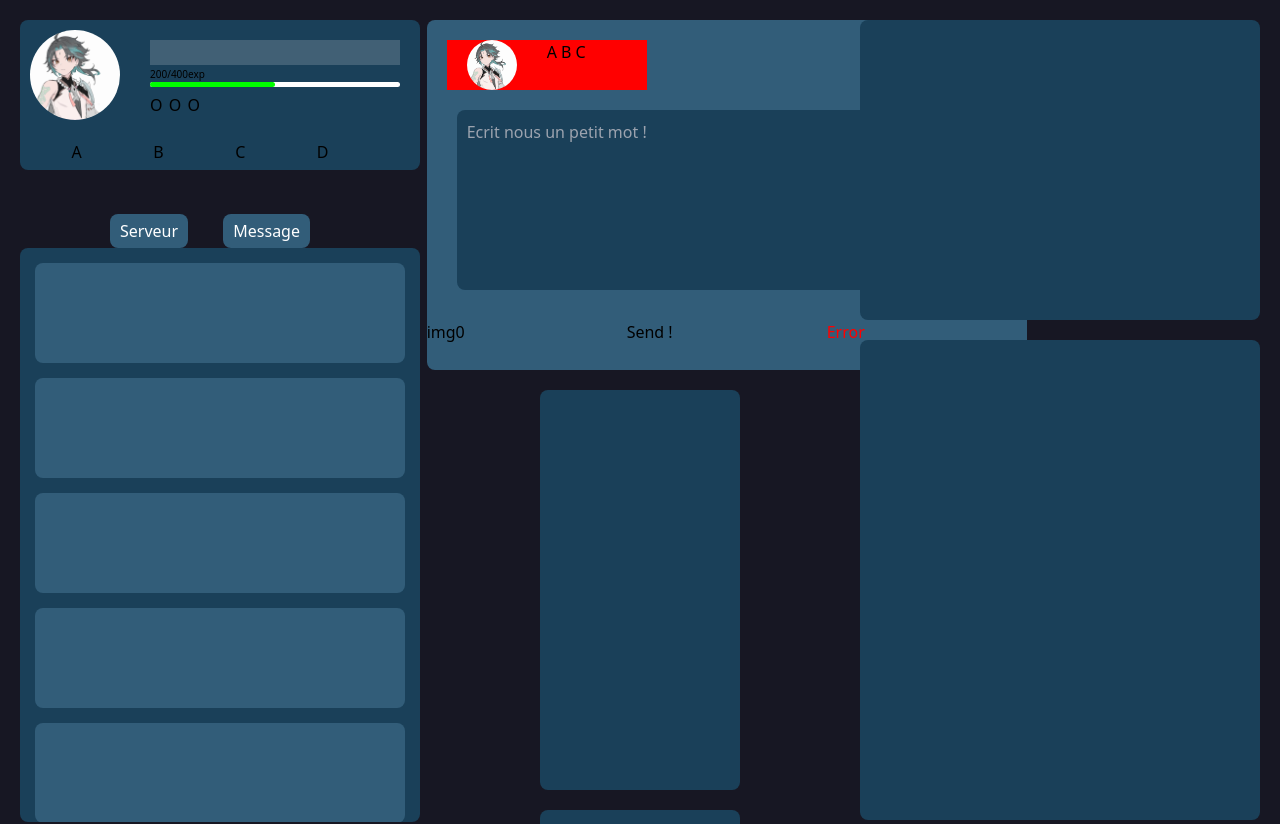
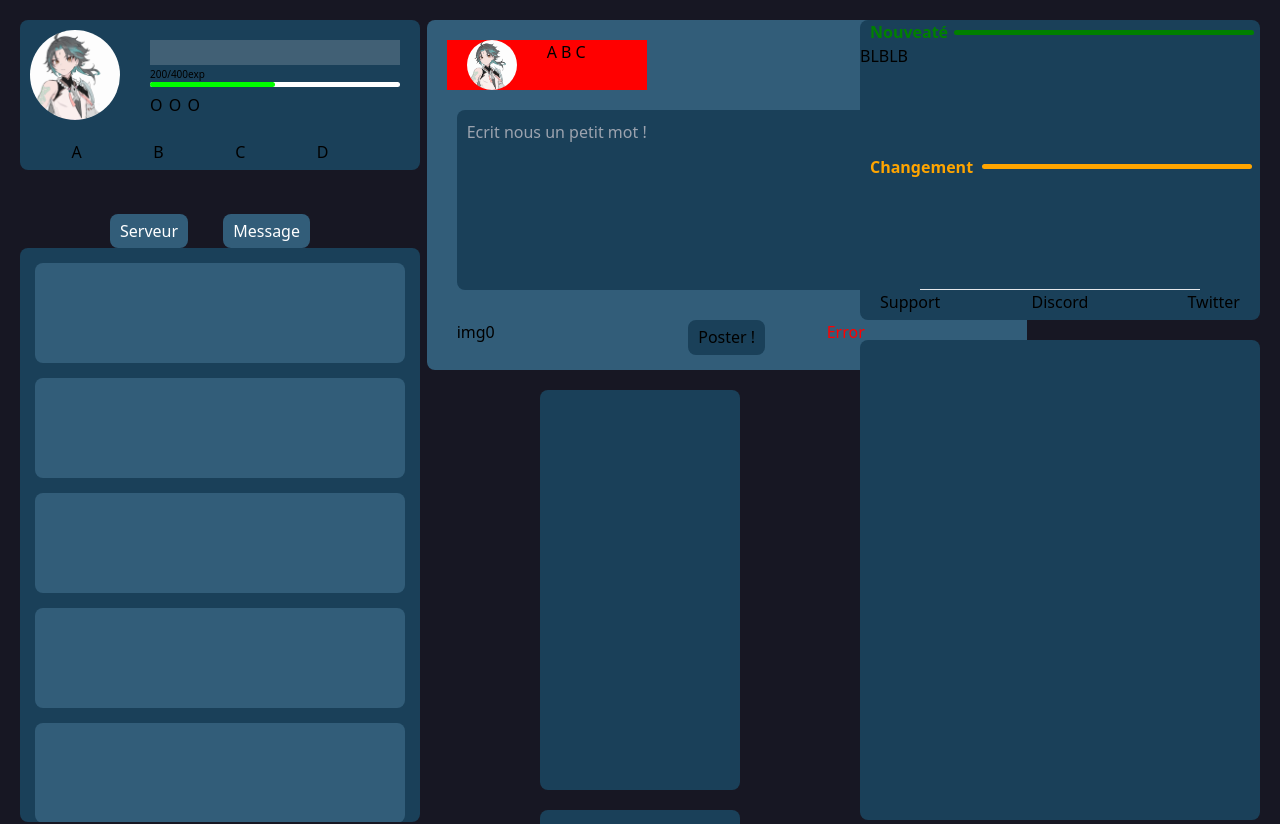
Before and after one commit to mayo56/Alpinezy-react, a React (Create React App) app: page /thread in a window 1280 px wide. Shown: the top 824 px of the page. Built offline with nearby package versions, Linux system fonts and the light colour scheme; no server answers.

Commit message:
ajout de post send

```diff
--- a/src/Components/LoginPages/ControllerLogin.js
+++ /dev/null
@@ -1,19 +0,0 @@
-import React, { useState } from 'react';
-import SignIn from './RegisterLogin/SignIn';
-import SignUp from './RegisterLogin/SignUp';
-
-const ControllerLogin = ( props ) => {
-    let [signIn, setSignIn] = useState(props.SignIn);
-    let [signUp, setSignUp] = useState(props.SignUp);
-
-    if (!signIn && !signUp) signIn = true;
-
-    return (
-        <div className=''>
-            {signIn && <SignIn />}
-            {signUp && <SignUp />}
-        </div>
-    );
-};
-
-export default ControllerLogin;
--- a/src/Components/LoginPages/RegisterLogin/SignIn.js
+++ /dev/null
@@ -1,13 +0,0 @@
-import React from 'react';
-
-const SignIn = () => {
-    return (
-        <div>
-            <form className='text-center text-white'>
-                <label>Blblbl</label>
-            </form>
-        </div>
-    );
-};
-
-export default SignIn;
--- a/src/Components/LoginPages/RegisterLogin/SignIn.tsx
+++ b/src/Components/LoginPages/RegisterLogin/SignIn.tsx
@@ -12,7 +12,7 @@ const SignIn = () => {
 
         axios({
             method: "post",
-            url: "http://192.168.1.38:9999/api/auth/login",
+            url: `http://172.17.0.1:9999/api/auth/login`,
             data: {
                 email: email,
                 password: password
--- a/src/Components/LoginPages/RegisterLogin/SignUp.js
+++ /dev/null
@@ -1,11 +0,0 @@
-import React from 'react';
-
-const SignUp = () => {
-    return (
-        <div>
-            <h1>jkshdjkhlkfjkd</h1>
-        </div>
-    );
-};
-
-export default SignUp;
--- a/src/Components/LoginPages/RegisterLogin/SignUp.tsx
+++ b/src/Components/LoginPages/RegisterLogin/SignUp.tsx
@@ -17,7 +17,7 @@ const SignUp = () => {
 
             axios({
                 method: "post",
-                url: "http://192.168.1.38:9999/api/auth/register",
+                url: "http://172.17.0.1:9999/api/auth/register",
                 data: {
                     pseudo: pseudo,
                     email: email,
--- a/src/Components/Thread/RightBar/News.tsx
+++ b/src/Components/Thread/RightBar/News.tsx
@@ -3,10 +3,31 @@ import React from 'react';
 const News = () => {
     return (
         <div className=''>
-            <div className='bg-[#1A4059] rounded-lg w-[400px] h-[300px]'>
-
+            <div className='bg-[#1A4059] rounded-lg w-[400px] h-[300px] grid grid-rows-2'>
+                <div className='grid grid-rows-2 h-[270px]'>
+                    <div className=''>
+                        <div className='flex'>
+                            <h1 className='ml-[10px] text-[green] font-bold'>Nouveaté</h1>
+                            <div className='w-[300px] h-[5px] m-auto rounded-lg bg-[green]'></div>
+                        </div>
+                        <ul>
+                            <li>BLBLB</li>
+                        </ul>
+                    </div>
+                    <div className=''>
+                        <div className='flex'>
+                            <h1 className='ml-[10px] text-[orange] font-bold'>Changement</h1>
+                            <div className='w-[270px] h-[5px] m-auto rounded-lg bg-[orange]'></div>
+                        </div>
+                    </div>
+                    <hr className='w-[70%] m-auto'/>
+                </div>
+                <div className='grid grid-cols-3 mt-[120px] h-[30px]'>
+                    <h1 className='ml-[20px] mr-auto'>Support</h1>
+                    <h1 className='ml-auto mr-auto'>Discord</h1>
+                    <h1 className='mr-[20px] ml-auto'>Twitter</h1>
+                </div>
             </div>
-
         </div>
     );
 };
--- a/src/Components/Thread/post/SendPost.tsx
+++ b/src/Components/Thread/post/SendPost.tsx
@@ -27,8 +27,8 @@ const SendPost = () => {
 
                 {/* Boutons post! et image */}
                 <div className='h-[50px] row-span-3 grid grid-cols-3'>
-                    <h1>img{input.length}</h1>
-                    <h1>Send !</h1>
+                    <h1 className='ml-[15%]'>img{input.length}</h1>
+                    <h1 className='ml-auto h-[35px] mr-auto bg-[#1A4059] pl-[10px] pr-[10px] p-[5px] cursor-pointer rounded-lg'>Poster !</h1>
                     <div>
                         <h1 className='text-[red]'>Error</h1>
                     </div>
--- a/src/index.js
+++ b/src/index.js
@@ -10,7 +10,7 @@ import { BrowserRouter } from 'react-router-dom';
 // ########### //
 import { io } from 'socket.io-client';
 
-const socket = io("ws://192.168.1.38:3001")
+const socket = io("ws://127.0.0.1:3001")
 socket.on("connect", () => {
   console.log(socket.id)
   socket.on('hello', (id, message) => {
```
